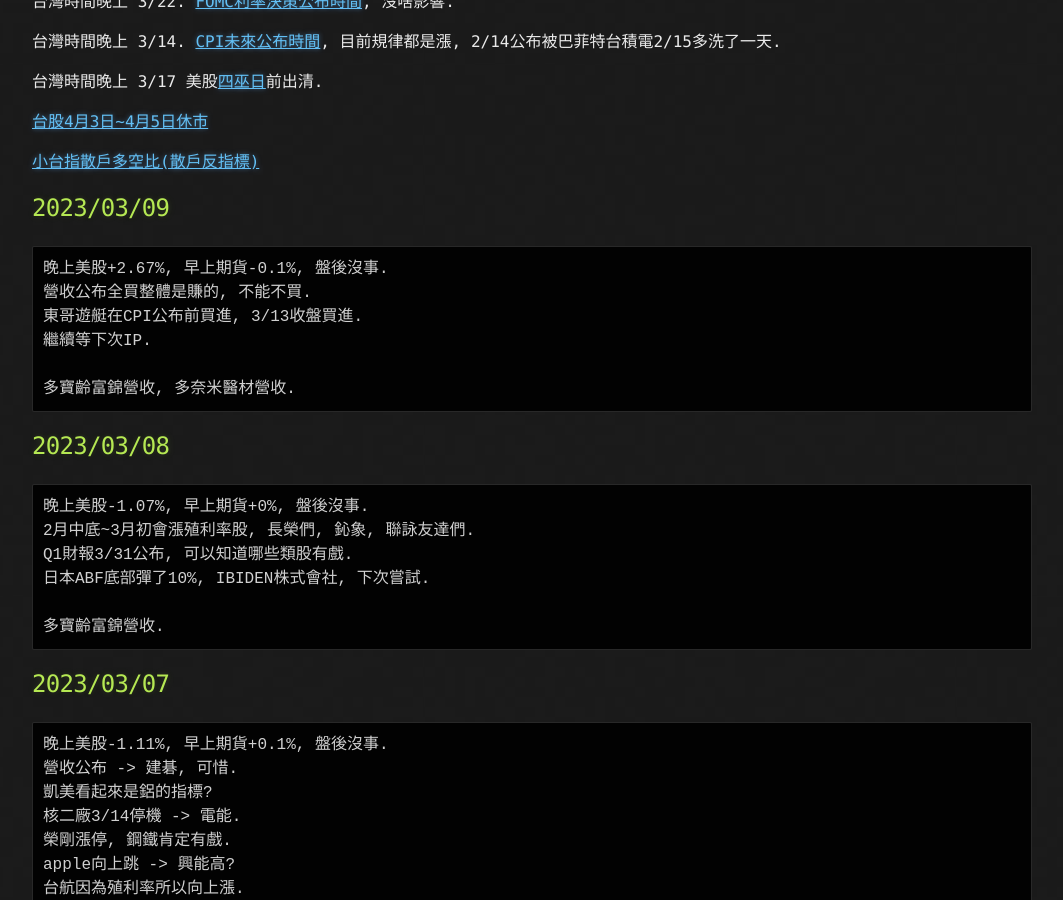
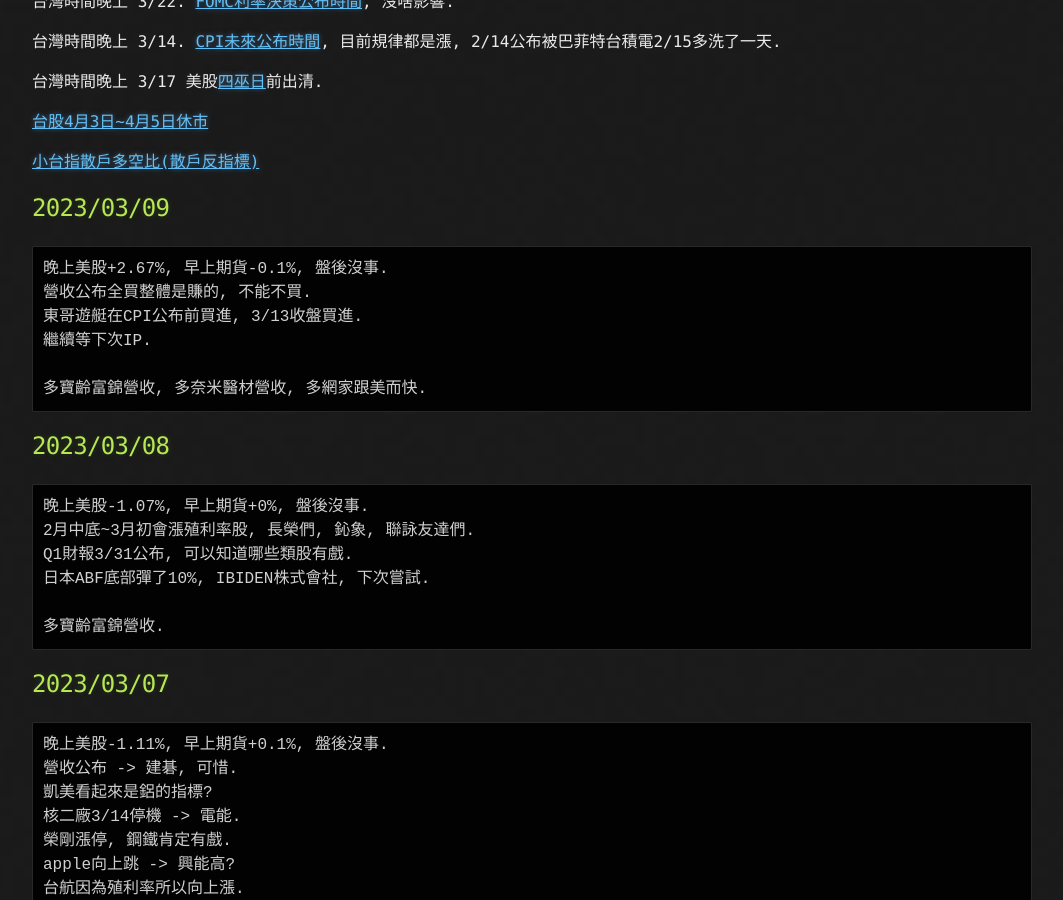
Before and after one commit to lepg5487/Stock_God, a Jekyll site: the page built from index.md, in a window 1280 px wide and 900 px high, scrolled down 468 px. Shown: the whole window, without its empty margins (108-1171 px from the left). Built offline with Jekyll 4.4.1, drawn with Linux system fonts in a browser that asks for light colours; our own code applies the rules of GitHub Pages for plain Markdown files.

Commit message:
Update index.md

````diff
--- a/index.md
+++ b/index.md
@@ -29,7 +29,7 @@ layout: testlayouts
 東哥遊艇在CPI公布前買進, 3/13收盤買進.
 繼續等下次IP.
 
-多寶齡富錦營收, 多奈米醫材營收.
+多寶齡富錦營收, 多奈米醫材營收, 多網家跟美而快.
 ```
 
 ## 2023/03/08
````
